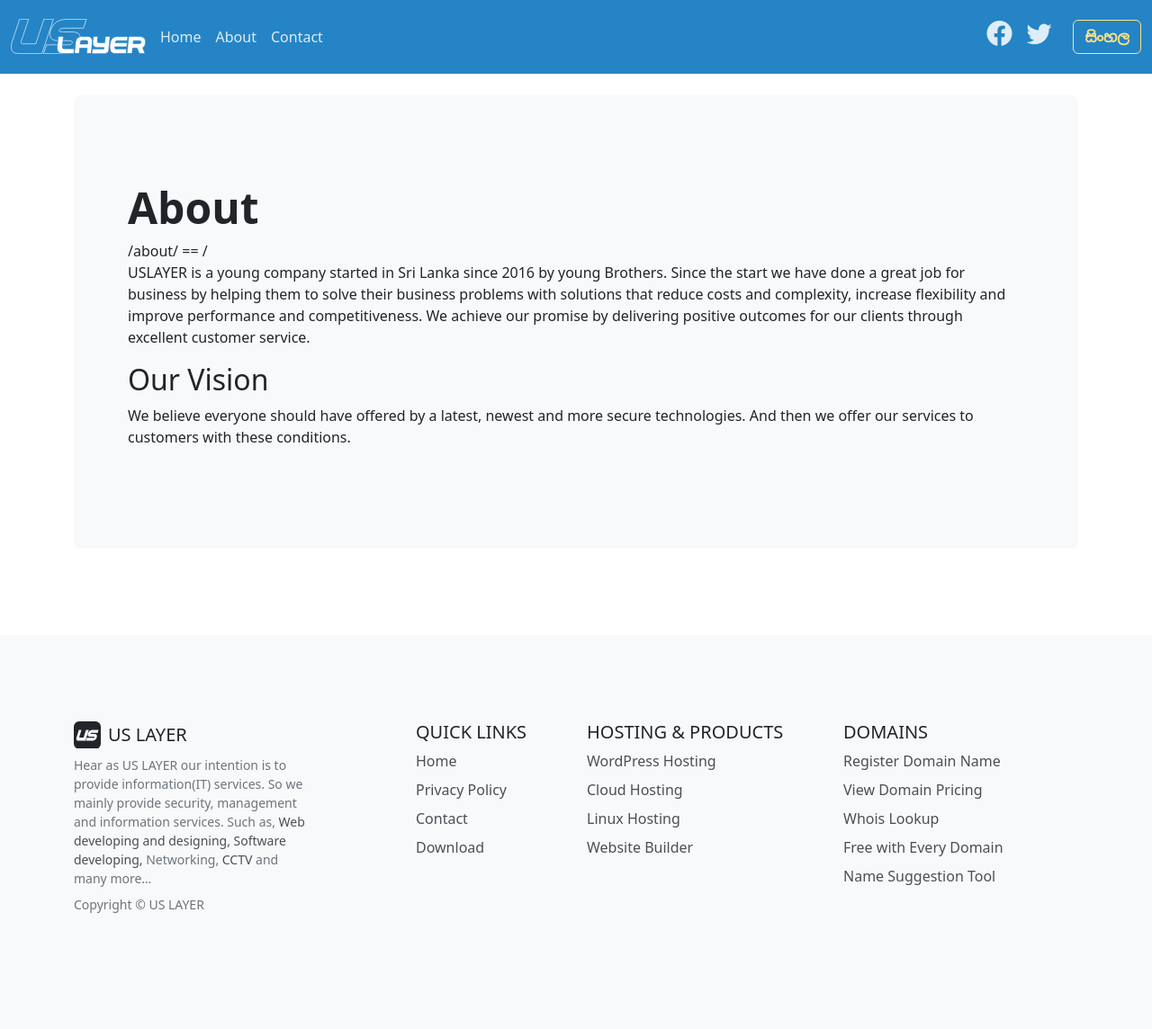
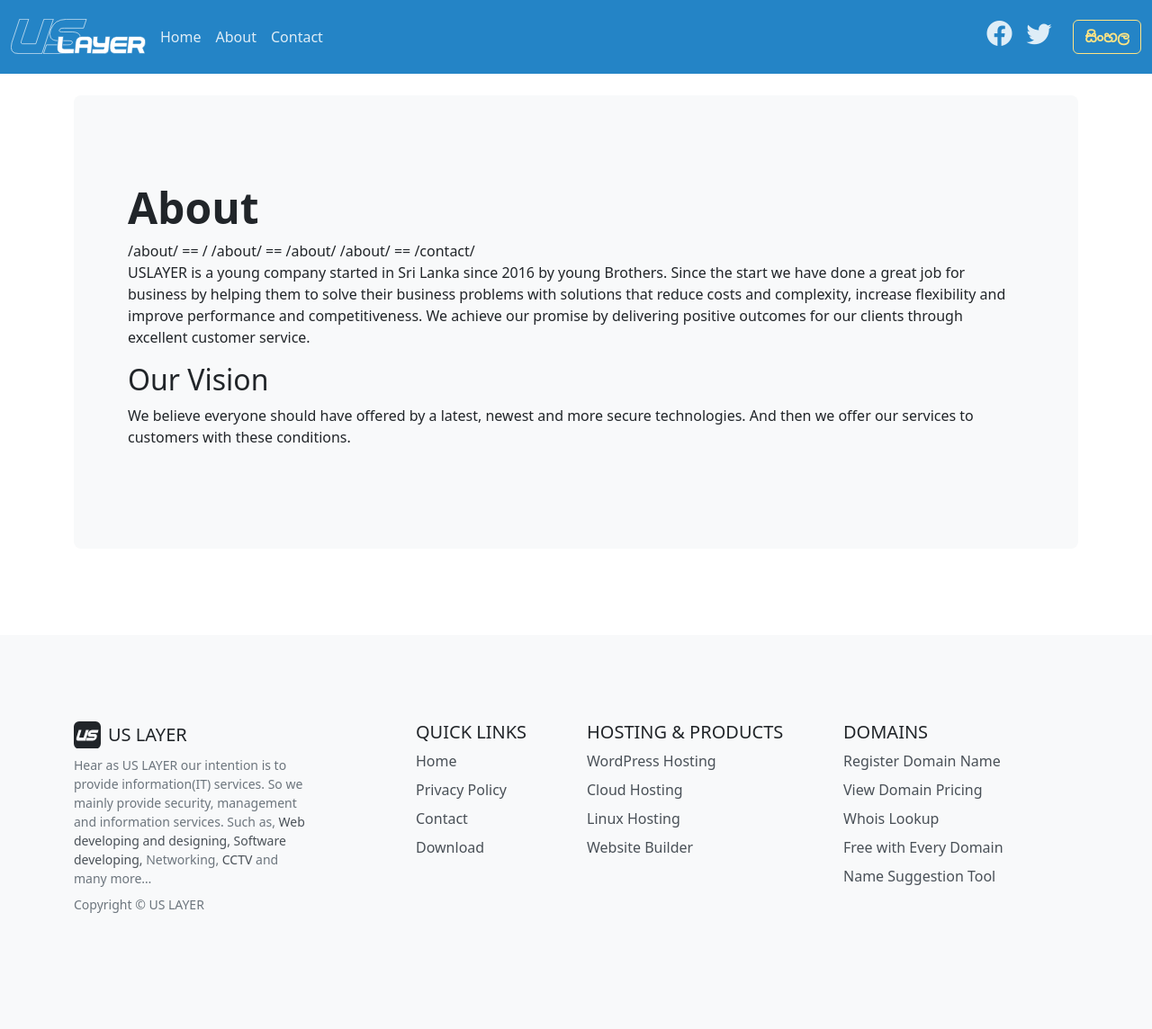
Before and after one commit to uslayer/uslayer.github.io, a Jekyll site: the page built from pages/about.md, in a window 1280 px wide. Shown: the whole page at 90% size. Built offline with Jekyll 4.4.1, drawn with Linux system fonts in a browser that asks for light colours.

Commit message:
Update page.html

```diff
--- a/_layouts/page.html
+++ b/_layouts/page.html
@@ -17,7 +17,11 @@
     <div class="p-5 mb-4 bg-light rounded-3">
       <div class="container-fluid py-5">
         <h1 class="display-5 fw-bold">{{ page.title }}</h1>
-        {{ page.url }} == /{{ item.url }}
+
+        {% for item in site.data.menus.topmenu %}
+          {{ page.url }} == /{{ item.url }}
+        {% endfor %}
+
         {{content}}
       </div>
     </div>
```
